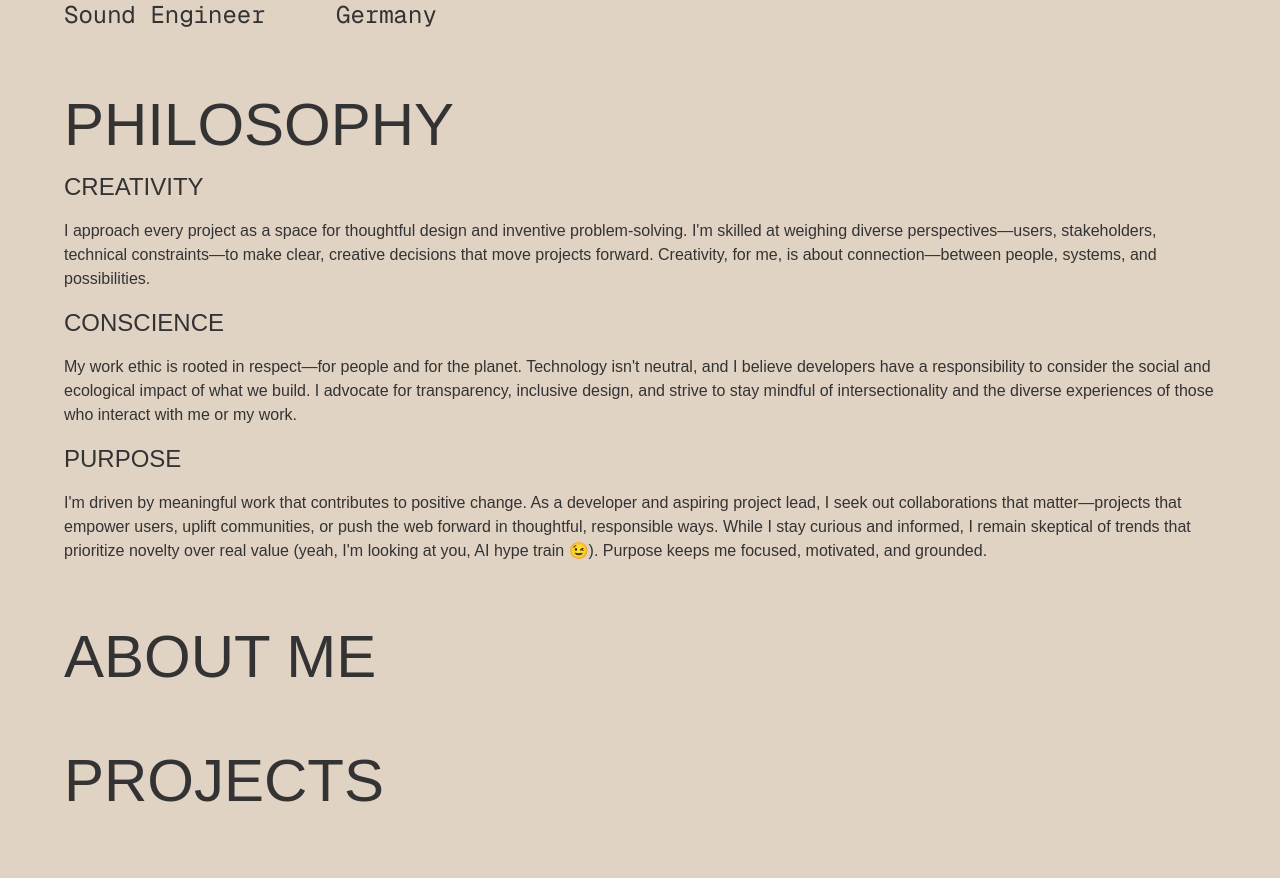
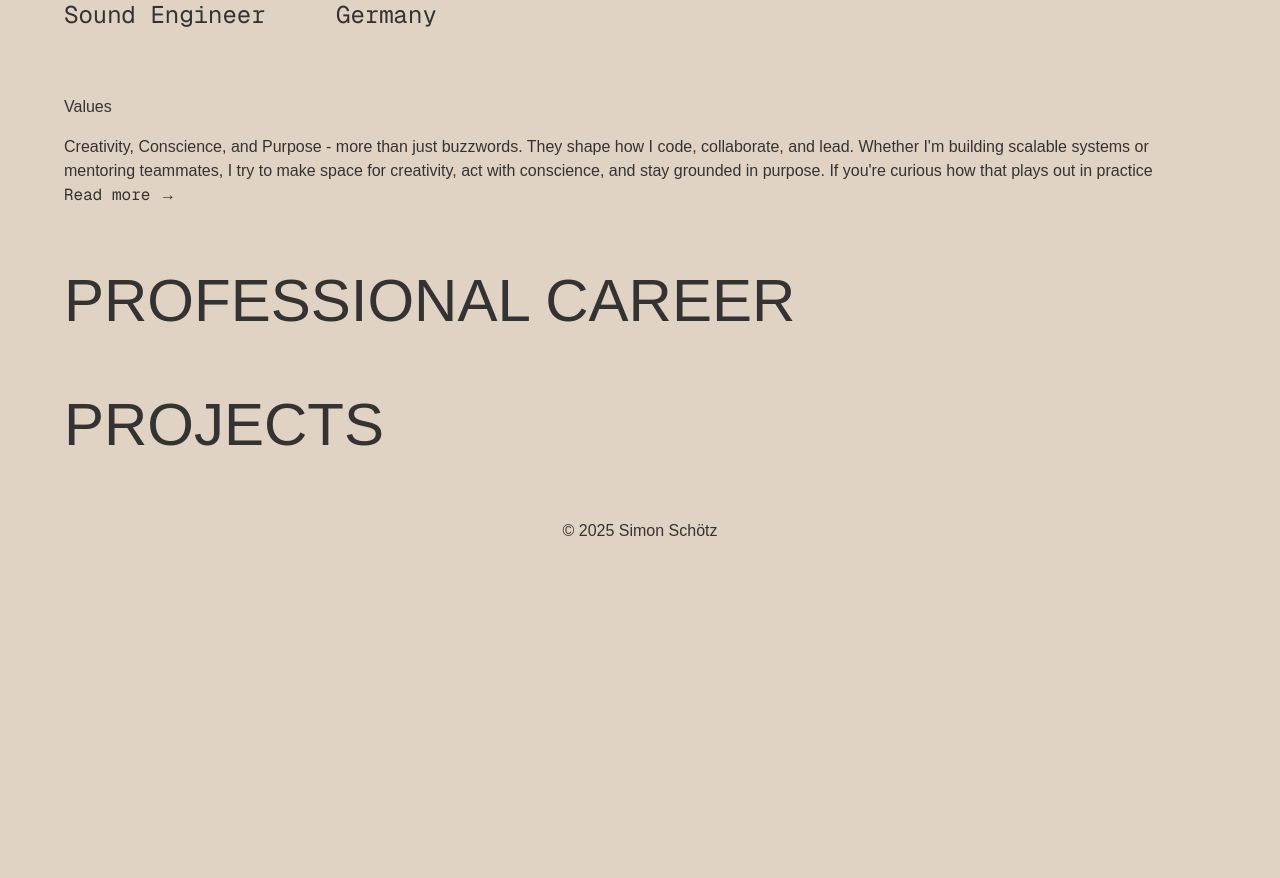
Before and after one commit to SimonSchoetz/simon-schoetz-website-2025, a Next.js app: page / in a window 1280 px wide. Shown: the part 465-1343 px from the top of the page. After the commit the page ends 1008 px from the top, so only its background shows below. Built offline with nearby package versions, Linux system fonts and the light colour scheme.

Commit message:
refactor values to own page

```diff
--- a/app/page.tsx
+++ b/app/page.tsx
@@ -1,4 +1,5 @@
-import { H1, H2, H3, Section } from '@/components';
+import { H1, H2, RouterItem, Section } from '@/components';
+import { Route } from '@/enums';
 import { NextPage } from 'next';
 import Image from 'next/image';
 
@@ -36,46 +37,25 @@ const MainPage: NextPage = () => {
         </Section>
 
         <Section>
-          <H2 text='Philosophy' />
-
-          <H3 text='Creativity' />
+          <H2 text='Values' className='mb-4' />
 
           <p>
-            I approach every project as a space for thoughtful design and
-            inventive problem-solving. I&apos;m skilled at weighing diverse
-            perspectives—users, stakeholders, technical constraints—to make
-            clear, creative decisions that move projects forward. Creativity,
-            for me, is about connection—between people, systems, and
-            possibilities.
+            Creativity, Conscience, and Purpose - more than just buzzwords. They
+            shape how I code, collaborate, and lead. Whether I&apos;m building
+            scalable systems or mentoring teammates, I try to make space for
+            creativity, act with conscience, and stay grounded in purpose. If
+            you&apos;re curious how that plays out in practice
           </p>
 
-          <H3 text='Conscience' />
-
-          <p>
-            My work ethic is rooted in respect—for people and for the planet.
-            Technology isn&apos;t neutral, and I believe developers have a
-            responsibility to consider the social and ecological impact of what
-            we build. I advocate for transparency, inclusive design, and strive
-            to stay mindful of intersectionality and the diverse experiences of
-            those who interact with me or my work.
-          </p>
-
-          <H3 text='Purpose' />
-
-          <p>
-            I&apos;m driven by meaningful work that contributes to positive
-            change. As a developer and aspiring project lead, I seek out
-            collaborations that matter—projects that empower users, uplift
-            communities, or push the web forward in thoughtful, responsible
-            ways. While I stay curious and informed, I remain skeptical of
-            trends that prioritize novelty over real value (yeah, I&apos;m
-            looking at you, AI hype train 😉). Purpose keeps me focused,
-            motivated, and grounded.
-          </p>
+          <RouterItem
+            href={Route.VALUES}
+            label='Read more →'
+            className='font-mono'
+          />
         </Section>
 
         <Section>
-          <H2 text='About Me' />
+          <H2 text='Professional Career' />
         </Section>
         <Section>
           <H2 text='Projects' />
--- /dev/null
+++ b/app/values/page.tsx
@@ -0,0 +1,41 @@
+import { H2, H3 } from '@/components';
+import { NextPage } from 'next';
+
+const MainPage: NextPage = () => {
+  return (
+    <main className='flex flex-col gap-16 p-16 max-sm:p-2'>
+      <H2 text='Values' />
+      <H3 text='Creativity' />
+      <p>
+        I approach every project as a space for thoughtful design and inventive
+        problem-solving. I&apos;m skilled at weighing diverse
+        perspectives—users, stakeholders, technical constraints—to make clear,
+        creative decisions that move projects forward. Creativity, for me, is
+        about freedom and truth, to create a safe space where all opinions are
+        heard and valued, to maximize possibilities and find the best compromise
+        and outcome possible.
+      </p>
+      <H3 text='Conscience' />
+      <p>
+        My work ethic is rooted in respect—for people and for the planet.
+        Technology isn&apos;t neutral, and I believe developers have a
+        responsibility to consider the social and ecological impact of what we
+        build. I advocate for transparency, inclusive design, and strive to stay
+        mindful of intersectionality and the diverse experiences of those who
+        interact with me or my work.
+      </p>
+      <H3 text='Purpose' />
+      <p>
+        I&apos;m driven by meaningful work that contributes to positive change.
+        As a developer and aspiring project lead, I seek out collaborations that
+        matter—projects that empower users, uplift communities, or push the web
+        forward in thoughtful, responsible ways. While I stay curious and
+        informed, I remain skeptical of trends that prioritize novelty over real
+        value (yeah, I&apos;m looking at you, AI hype train 😉). Purpose keeps
+        me focused, motivated, and grounded.
+      </p>
+    </main>
+  );
+};
+
+export default MainPage;
```
